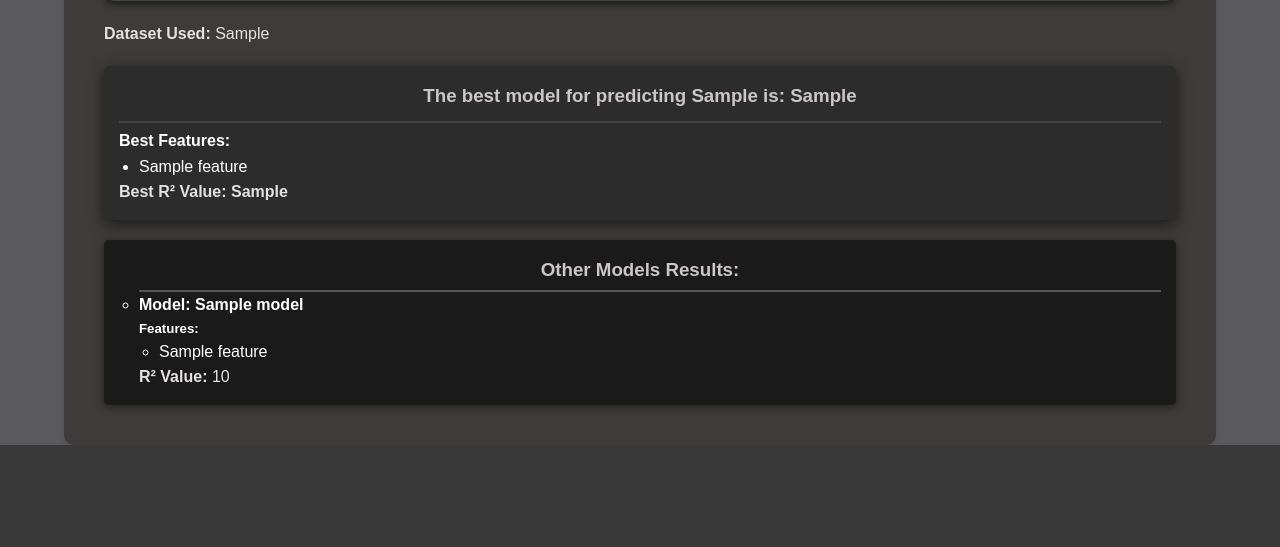
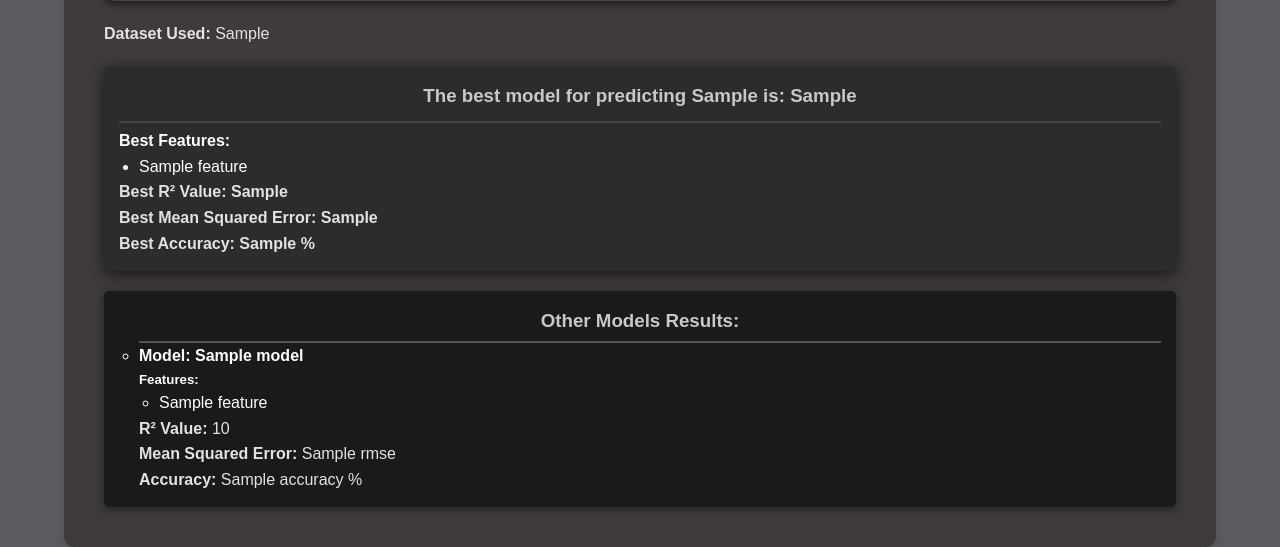
Before and after one commit to ShubhamSupekar/AlgoPlay, a FastAPI app: template templates/index.html in a window 1280 px wide. Shown: the part 914-1461 px from the top of the page. Before the commit the page ends 1359 px from the top, so only its background shows below. Run offline with FastAPI, Linux system fonts and the light colour scheme; the template is opened without the code that fills it: most values are stand-ins (such as "Sample title", 1, 10 or a date in 2020).

Commit message:
adding Accuracy and RMSE on training for regression model

```diff
--- a/main.py
+++ b/main.py
@@ -98,6 +98,7 @@ async def remove_columns(request: Request, columns_to_remove: List[str] = Form(.
     })
 
 
+# FastAPI endpoint for training
 @app.post("/train")
 async def train_model(request: Request, predictor_column: str = Form(...), dataset: str = Form(...)):
     global df  # Access the global df variable
@@ -119,38 +120,39 @@ async def train_model(request: Request, predictor_column: str = Form(...), datas
     # Train the model using the selected predictor column
     results = lr.StartTraining(predictor_column, df)
 
-    # Prepare the output for each model in a list format
+    # Prepare the output for each model in a list format, including accuracy percentage
     model_results = [
         {
-            "model": result[0],
-            "features": result[1],
-            "r2_score": result[2]
+            "model": result[0],           # Model name
+            "features": result[1],        # Selected features
+            "r2_score": result[2],        # R² score
+            "rmse": result[3],            # RMSE value
+            "accuracy": result[4]         # Accuracy percentage
         } for result in results
     ]
 
-    # Sort model results by R² score in decreasing order
-    model_results.sort(key=lambda x: x['r2_score'], reverse=True)
+    # Sort model results by both R² score (decreasing) and RMSE (increasing)
+    model_results.sort(key=lambda x: (-x['r2_score'], x['rmse']))
 
-    # Find the best model based on R² score (first in sorted list)
+    # Find the best model based on both R² score and prediction accuracy
     best_model_result = model_results[0] if model_results else None
 
     # Prepare a list of models excluding the best model for display
     other_models = model_results[1:] if model_results else []
 
-    # Return the template with the best model and all models
+    # Return the template with the best model, all models, and added accuracy percentage
     return templates.TemplateResponse("index.html", {
         "request": request,
         "predict_column": predictor_column,
         "best_model": best_model_result['model'] if best_model_result else None,  # Best model name
         "best_features": best_model_result['features'] if best_model_result else None,  # Best features
         "best_r2": best_model_result['r2_score'] if best_model_result else None,  # Best R² score
+        "best_rmse": best_model_result['rmse'] if best_model_result else None,  # Best RMSE
+        "best_accuracy": best_model_result['accuracy'] if best_model_result else None,  # Best Accuracy percentage
         "other_models": other_models,  # All other models
         "dataset_used": dataset,  # Show which dataset was used in training
         "selected_dataset": dataset
     })
-
-
-
 
 
 
--- a/templates/index.html
+++ b/templates/index.html
@@ -111,6 +111,8 @@
                     {% endfor %}
                 </ul>
                 <p><strong>Best R² Value:</strong> {{ best_r2 }}</p>
+                <p><strong>Best Mean Squared Error:</strong> {{ best_rmse }}</p>
+                <p><strong>Best Accuracy:</strong> {{ best_accuracy }} %</p>
             </div>
         {% endif %}
 
@@ -129,6 +131,8 @@
                                 {% endfor %}
                             </ul>
                             <p><strong>R² Value:</strong> {{ result.r2_score }}</p>
+                            <p><strong> Mean Squared Error:</strong> {{ result.rmse }}</p>
+                            <p><strong> Accuracy:</strong> {{ result.accuracy }} %</p>
                         </li>
                     {% endfor %}
                 </ul>
```
Also changed, not shown: model/Regression.py (+25 -32 lines), 1 other file.
